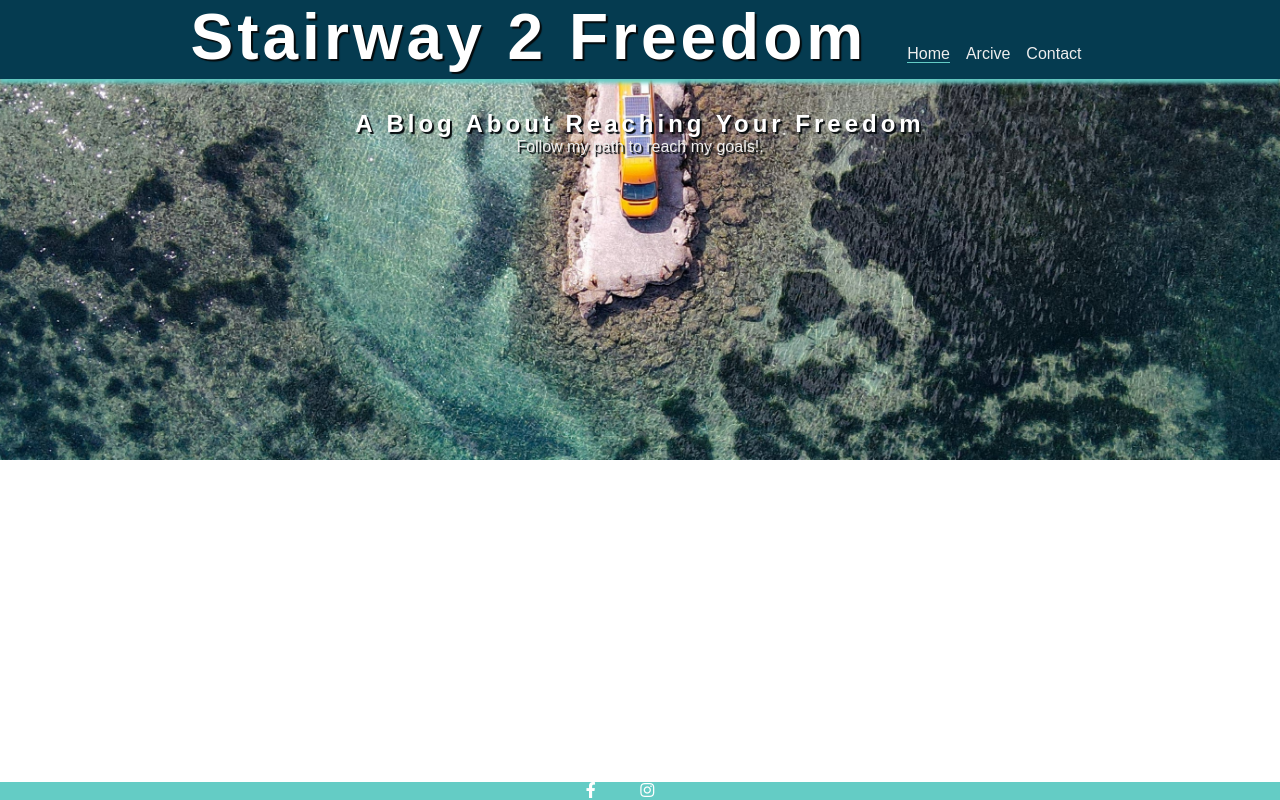
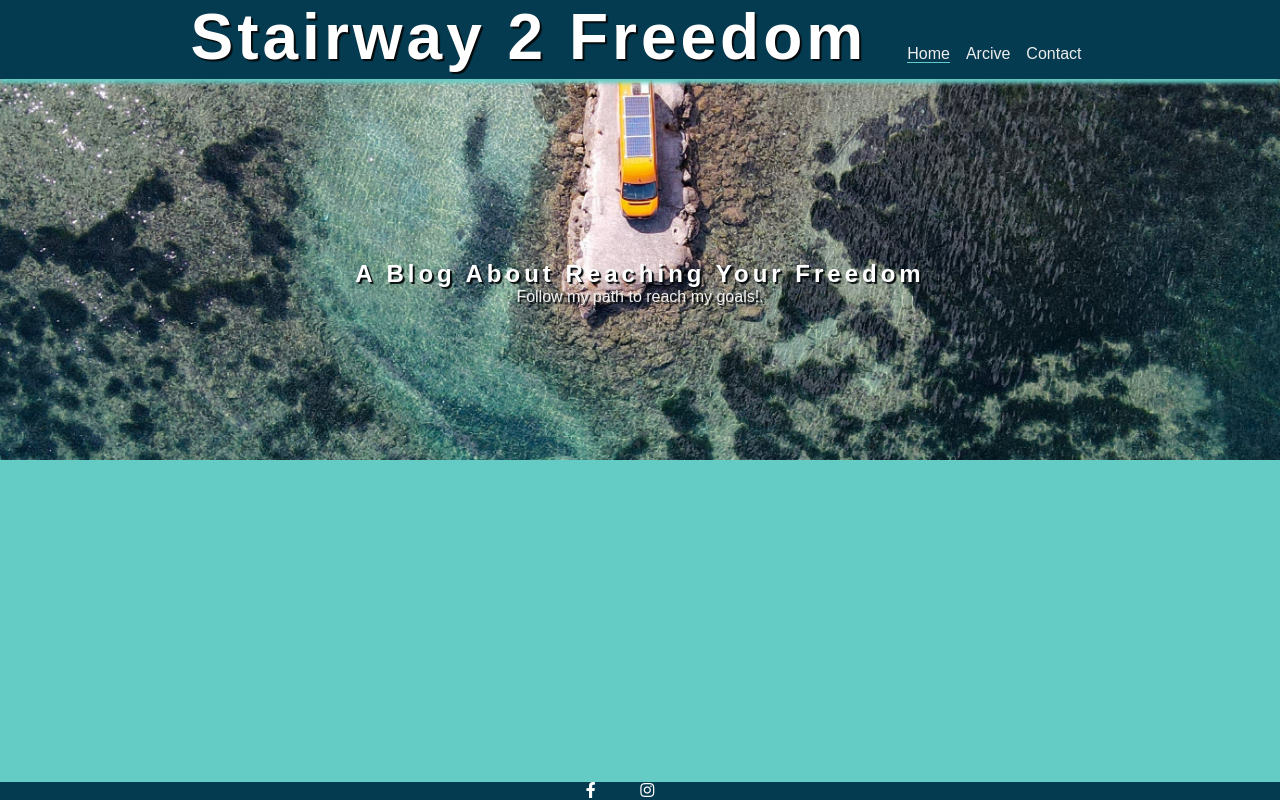
Before and after one commit to Klurifixus/stairway2freedom, a plain HTML site: page index.html in a window 1280 px wide. Drawn offline with Linux system fonts and the light colour scheme; a web font is replaced by a local one.

Commit message:
changed background color on main and footer

```diff
--- a/assets/css/style.css
+++ b/assets/css/style.css
@@ -89,6 +89,7 @@ main {
     /*push footer down flex*/
     flex: 1 0 auto;
     margin-top: 48px;
+    background-color: #64ccc5;
 }
 
 .hero {
@@ -97,6 +98,7 @@ background: url(../images/pier-bus-long.jpg) no-repeat center center/cover;
 height: 400px;
 width:100%;
 
+
 }
 .hero-content {
     display:flex;
@@ -104,14 +106,14 @@ width:100%;
     text-shadow:2px 2px 1px #050a0c;
     align-items: center;
     flex-direction: column;
-    padding-top: 50px;
+    padding-top: 200px;
     color: #eeeeee;
 
 
 
 }
 footer {
-    background-color: #64ccc5;
+    background-color: #053b50;
 }
 /*Footer social media icons*/
 .social-icons {
```
Also changed, not shown: index.html (+1 -3 lines).
